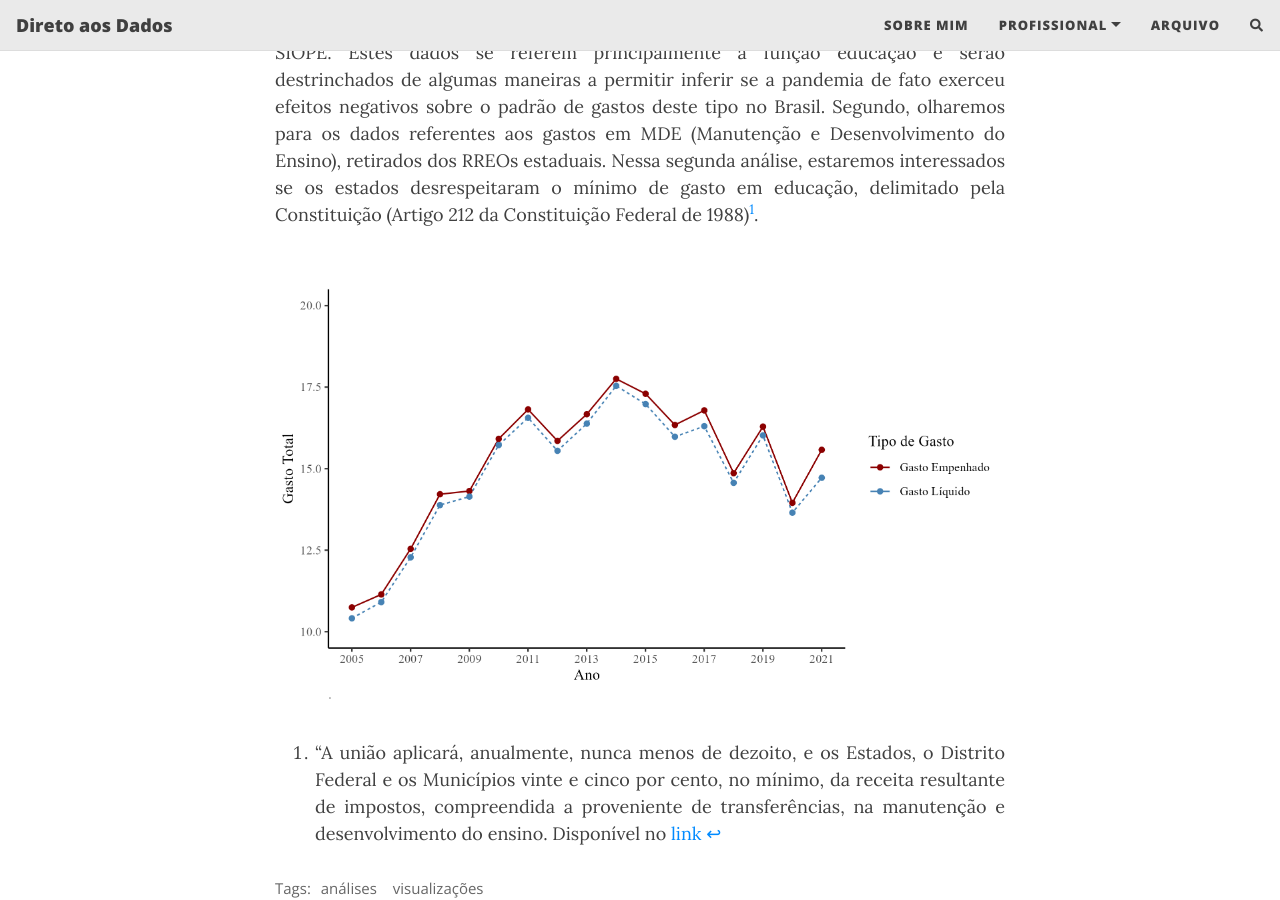
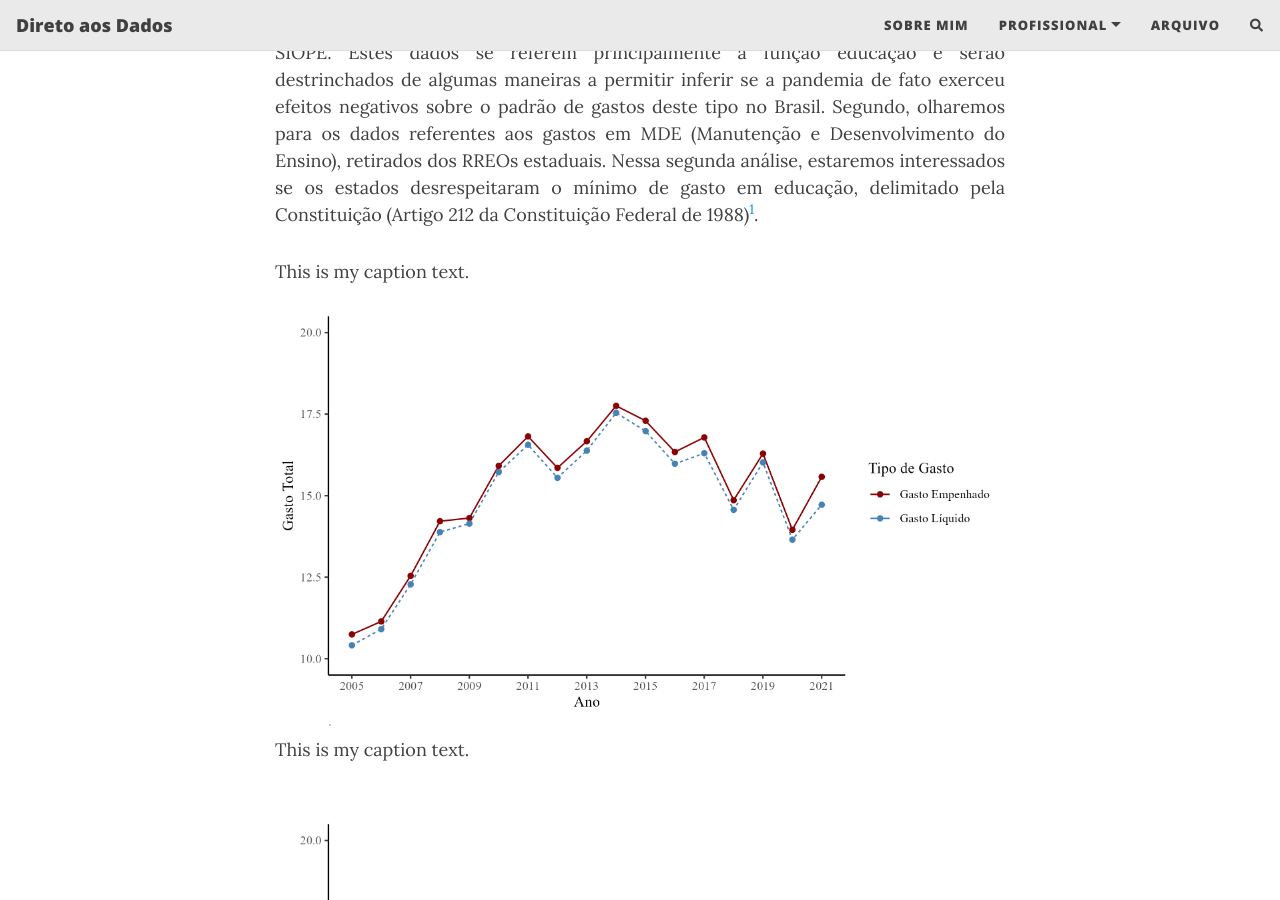
Before and after one commit to PedroSchmalz/pedroschmalz.github.io, a Jekyll site: the page built from _posts/2022-09-27-dados-educ-siope.md, in a window 1280 px wide and 900 px high, scrolled down 575 px. Built offline with Jekyll 4.4.1, drawn with Linux system fonts in a browser that asks for light colours; nearby versions of some CDN libraries; comment, search, counter and statistics services are not loaded.

Commit message:
Update 2022-09-27-dados-educ-siope.md

```diff
--- a/_posts/2022-09-27-dados-educ-siope.md
+++ b/_posts/2022-09-27-dados-educ-siope.md
@@ -15,6 +15,12 @@ Esse post é parte de um projeto de análise dos dados de gastos em educação p
 
 Neste texto, analisaremos dados de duas fontes principais: Primeiro, dados sobre os gastos líquidos e empenhados pelos estados brasileiros (2005-2021), retirados do SIOPE. Estes dados se referem principalmente à função educação e serão destrinchados de algumas maneiras a permitir inferir se a pandemia de fato exerceu efeitos negativos sobre o padrão de gastos deste tipo no Brasil. Segundo, olharemos para os dados referentes aos gastos em MDE (Manutenção e Desenvolvimento do Ensino), retirados dos RREOs estaduais. Nessa segunda análise, estaremos interessados se os estados desrespeitaram o mínimo de gasto em educação, delimitado pela Constituição (Artigo 212 da Constituição Federal de 1988)[^1].
 
+<figure>
+  <figcaption class = "titulofigura">This is my caption text.</figcaption>
+  <img src="/assets/img/post_educ/gasto_total.png" alt="gasto em educação"/>
+  <figcaption class = "rodapefig">This is my caption text.</figcaption>
+</figure>
+
 
 ![Gasto total em educação](/assets/img/post_educ/gasto_total.png)
 
```
